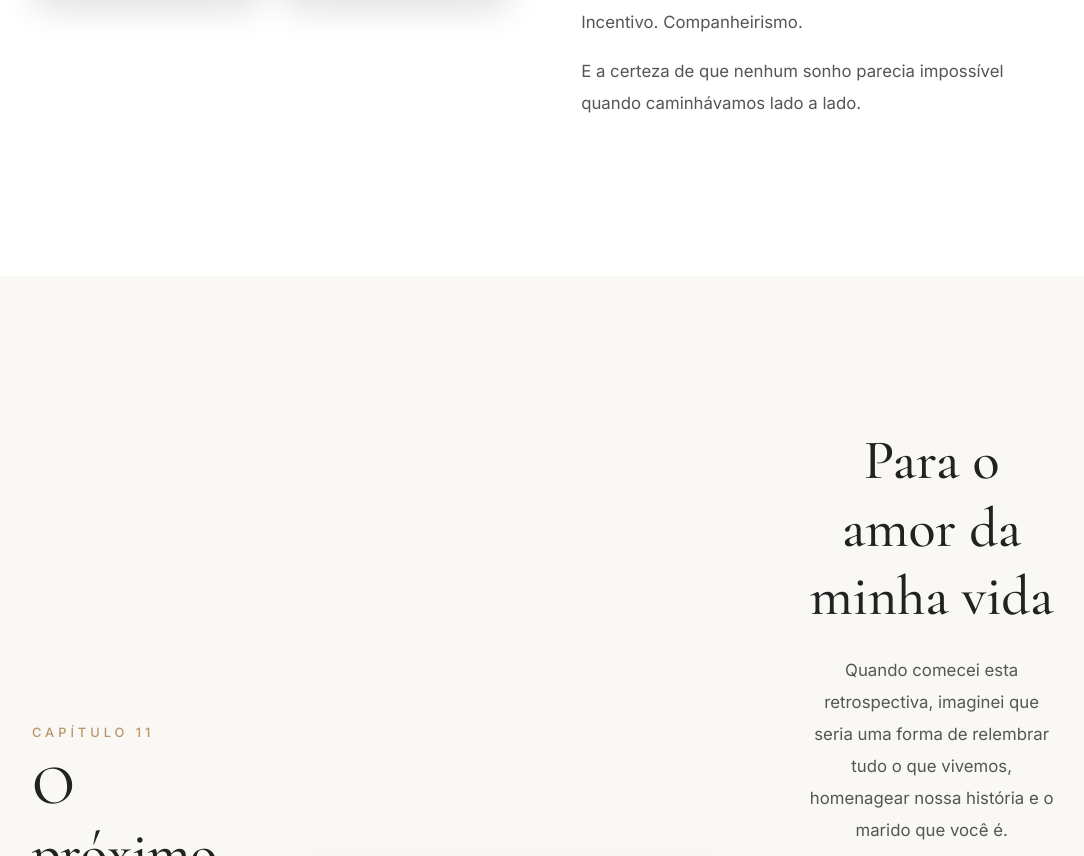
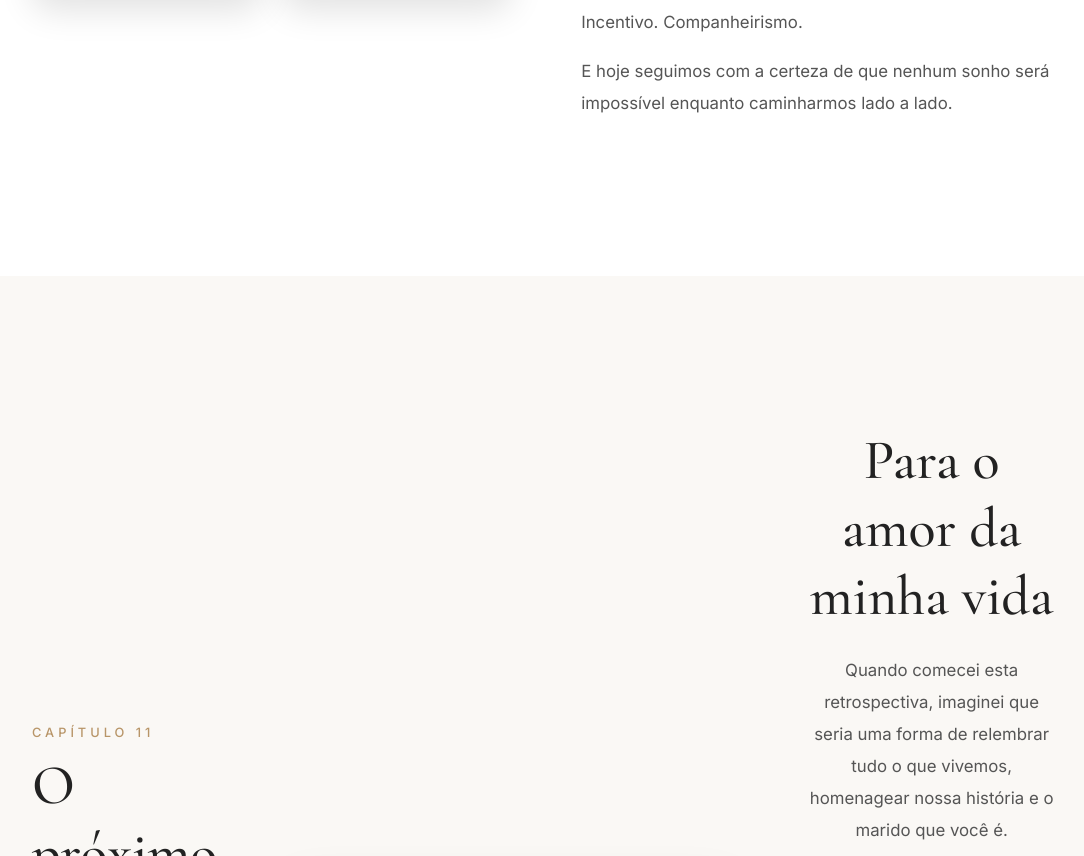
Before and after one commit to mayaram1221/sunshine-nossahistoria, a plain HTML site: page index.html in a window 1280 px wide. Shown: the part 10269-11125 px from the top of the page, without its empty margins (96-1180 px from the left). Drawn offline with nearby package versions, Linux system fonts and the light colour scheme.

Commit message:
Update index.html

```diff
--- a/index.html
+++ b/index.html
@@ -585,7 +585,7 @@ Começar
         </p>
 
         <p>
-            E a certeza de que nenhum sonho parecia impossível quando caminhávamos lado a lado.
+            E hoje seguimos com a certeza de que nenhum sonho será impossível enquanto caminharmos lado a lado.
         </p>
 
     </div>
```
